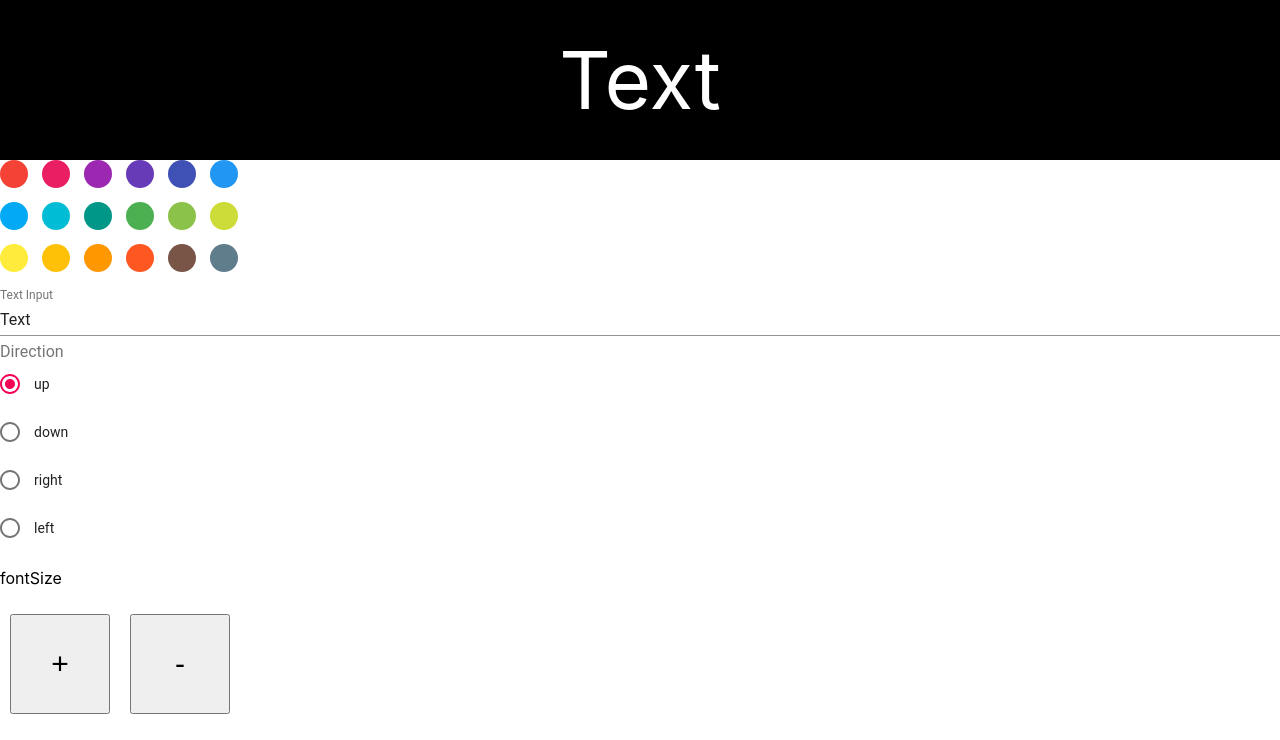
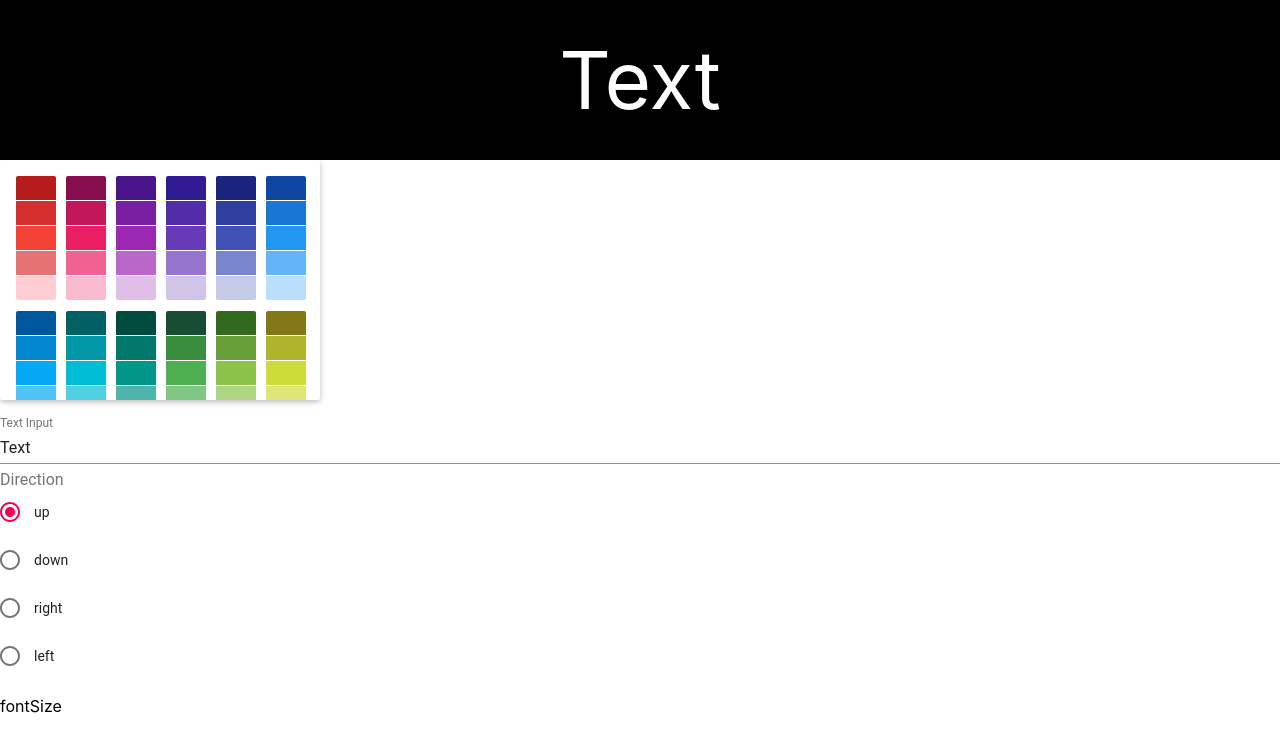
Before and after one commit to enthusapp/esign, a React (Create React App) app: page / in a window 1280 px wide. Shown: the top 740 px of the page. Built offline with nearby package versions, Linux system fonts and the light colour scheme.

Commit message:
change picker to select white

```diff
--- a/src/App.js
+++ b/src/App.js
@@ -1,5 +1,5 @@
 import React, { Component } from 'react';
-import { CirclePicker } from 'react-color';
+import { SwatchesPicker } from 'react-color';
 import TextField from '@material-ui/core/TextField';
 import Player from './components/Player';
 import IncButton from './components/IncButton';
@@ -173,7 +173,7 @@ class App extends Component {
           animation={currentAnimation}
           {...playerProps}
         />
-        <CirclePicker
+        <SwatchesPicker
           className="colorInput"
           onChangeComplete={this.colorChange}
         />
```
